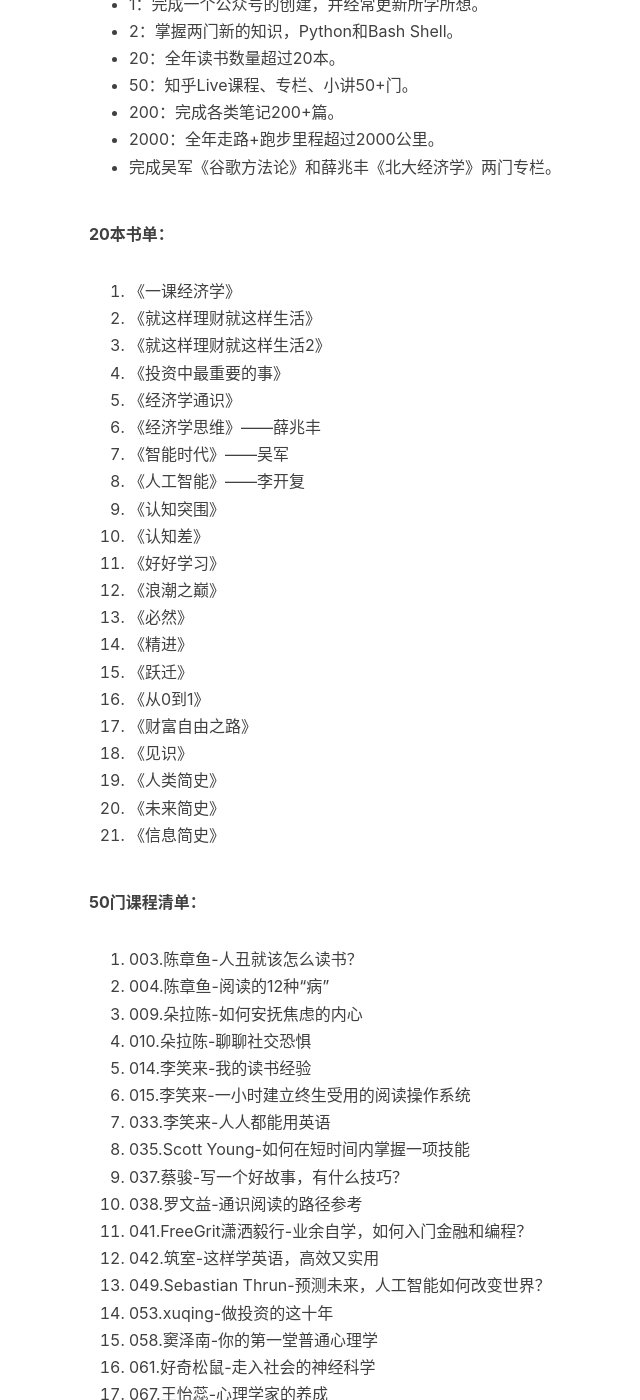
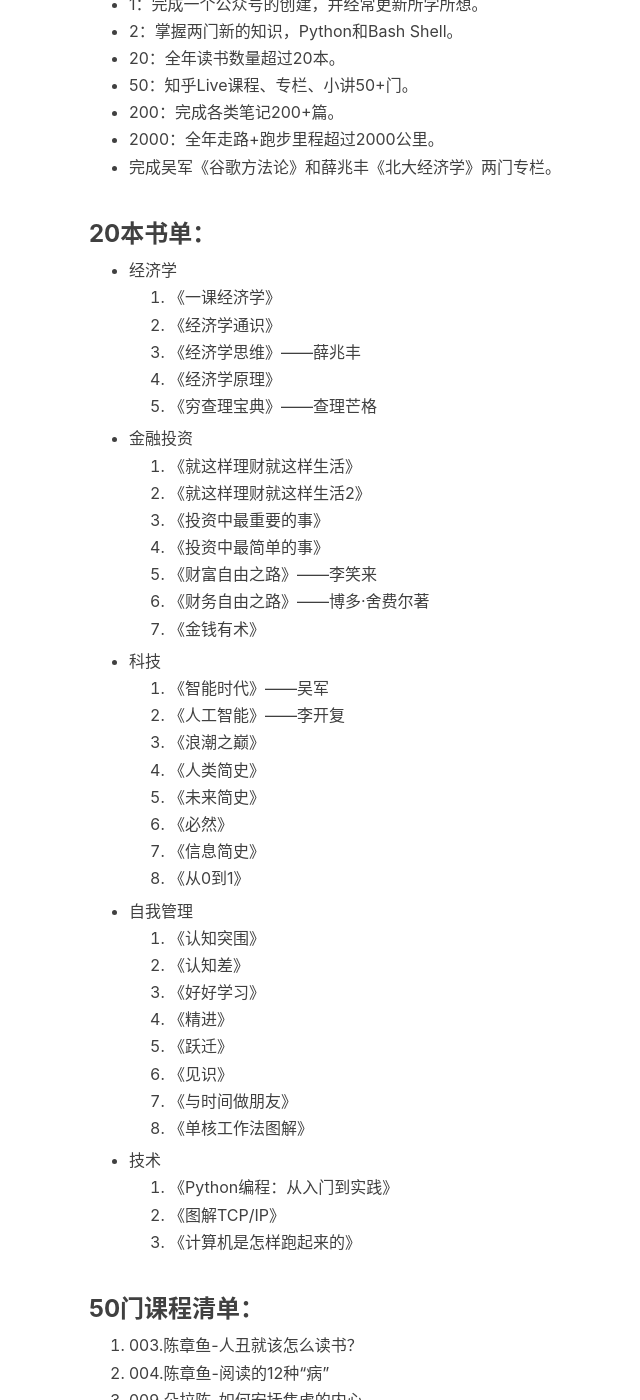
Before and after one commit to jacksoncode/blog, a Jekyll site: the page built from _posts/2017-12-10-start-from-zero-2018.markdown, in a window 1280 px wide and 1400 px high, scrolled down 1351 px. Shown: the whole window, without its empty margins (176-816 px from the left). Built offline with Jekyll 4.4.1, drawn with Linux system fonts in a browser that asks for light colours; nearby versions of some CDN libraries; comment, search, counter and statistics services are not loaded; some of the changed text lies outside the part shown.

Commit message:
commit file throug Batch

```diff
--- a/_posts/2017-12-10-start-from-zero-2018.markdown
+++ b/_posts/2017-12-10-start-from-zero-2018.markdown
@@ -47,30 +47,47 @@
 * 2000：全年走路+跑步里程超过2000公里。
 * 完成吴军《谷歌方法论》和薛兆丰《北大经济学》两门专栏。
 
-**20本书单：**
-1. 《一课经济学》
-1. 《就这样理财就这样生活》
-1. 《就这样理财就这样生活2》
-1. 《投资中最重要的事》
-1. 《经济学通识》
-1. 《经济学思维》——薛兆丰
-1. 《智能时代》——吴军
-1. 《人工智能》——李开复
-1. 《认知突围》
-1. 《认知差》
-1. 《好好学习》
-1. 《浪潮之巅》
-1. 《必然》
-1. 《精进》
-1. 《跃迁》
-1. 《从0到1》
-1. 《财富自由之路》
-1. 《见识》
-1. 《人类简史》
-1. 《未来简史》
-1. 《信息简史》
+### **20本书单：**
 
-**50门课程清单：**
+* 经济学
+  1. 《一课经济学》
+  1. 《经济学通识》
+  1. 《经济学思维》——薛兆丰
+  2. 《经济学原理》
+  3. 《穷查理宝典》——查理芒格
+* 金融投资
+  1. 《就这样理财就这样生活》
+  1. 《就这样理财就这样生活2》
+  1. 《投资中最重要的事》
+  2. 《投资中最简单的事》
+  1. 《财富自由之路》——李笑来
+  2. 《财务自由之路》——博多·舍费尔著
+  3. 《金钱有术》
+* 科技
+  1. 《智能时代》——吴军
+  1. 《人工智能》——李开复
+  1. 《浪潮之巅》
+  1. 《人类简史》
+  1. 《未来简史》
+  1. 《必然》
+  1. 《信息简史》
+  1. 《从0到1》
+* 自我管理
+  1. 《认知突围》
+  1. 《认知差》
+  1. 《好好学习》
+  1. 《精进》
+  1. 《跃迁》
+  1. 《见识》
+  2. 《与时间做朋友》
+  1. 《单核工作法图解》
+* 技术
+  1. 《Python编程：从入门到实践》
+  2. 《图解TCP/IP》
+  3. 《计算机是怎样跑起来的》
+
+
+### **50门课程清单：**
 1. 003.陈章鱼-人丑就该怎么读书？
 1. 004.陈章鱼-阅读的12种“病”
 1. 009.朵拉陈-如何安抚焦虑的内心
@@ -145,11 +162,23 @@
 38. 不吹不黑聊聊前端框架。
 39. 帮助你深入理解React。
 
-**200篇笔记**：
+### **200篇笔记**：
+**分类**：
 * 读书笔记
 * Live/专栏学习笔记
 * 技能学习笔记
 
+**记录**：
+
 ————截止2017.12.10，amWiKi中收录笔记有**40**篇（42-2，首页和导航）。blog共**14**篇。
 
+**已规划**：
+* 关于读书：如何选书、不同类别的书如何读、读书的目的（知道自己不能做什么）等。
+* 关于自律和自控。
+* 理财观念
+* 理财的技术
+* 时间管理
+* 自我学习
+
+
 1
```
